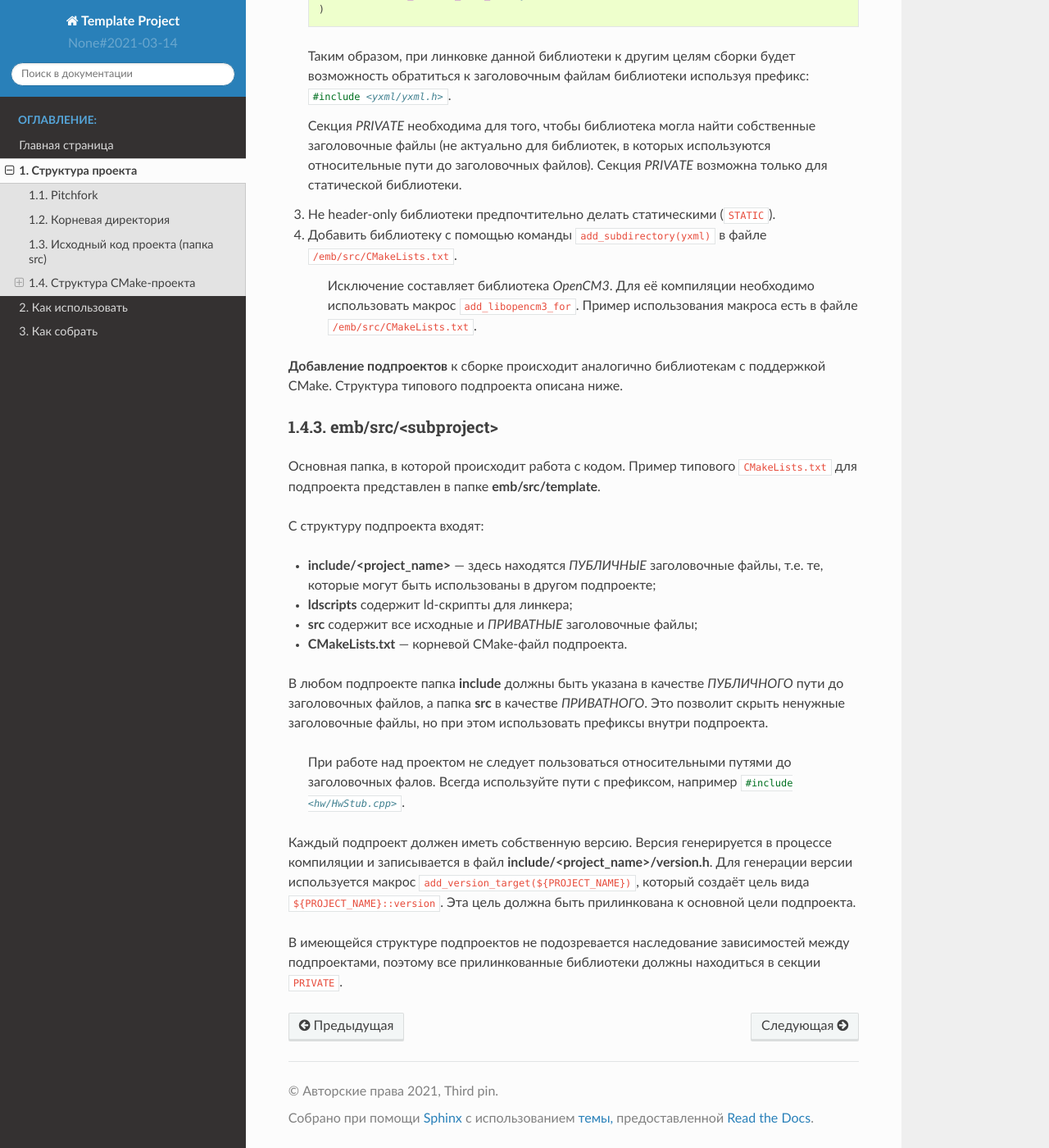
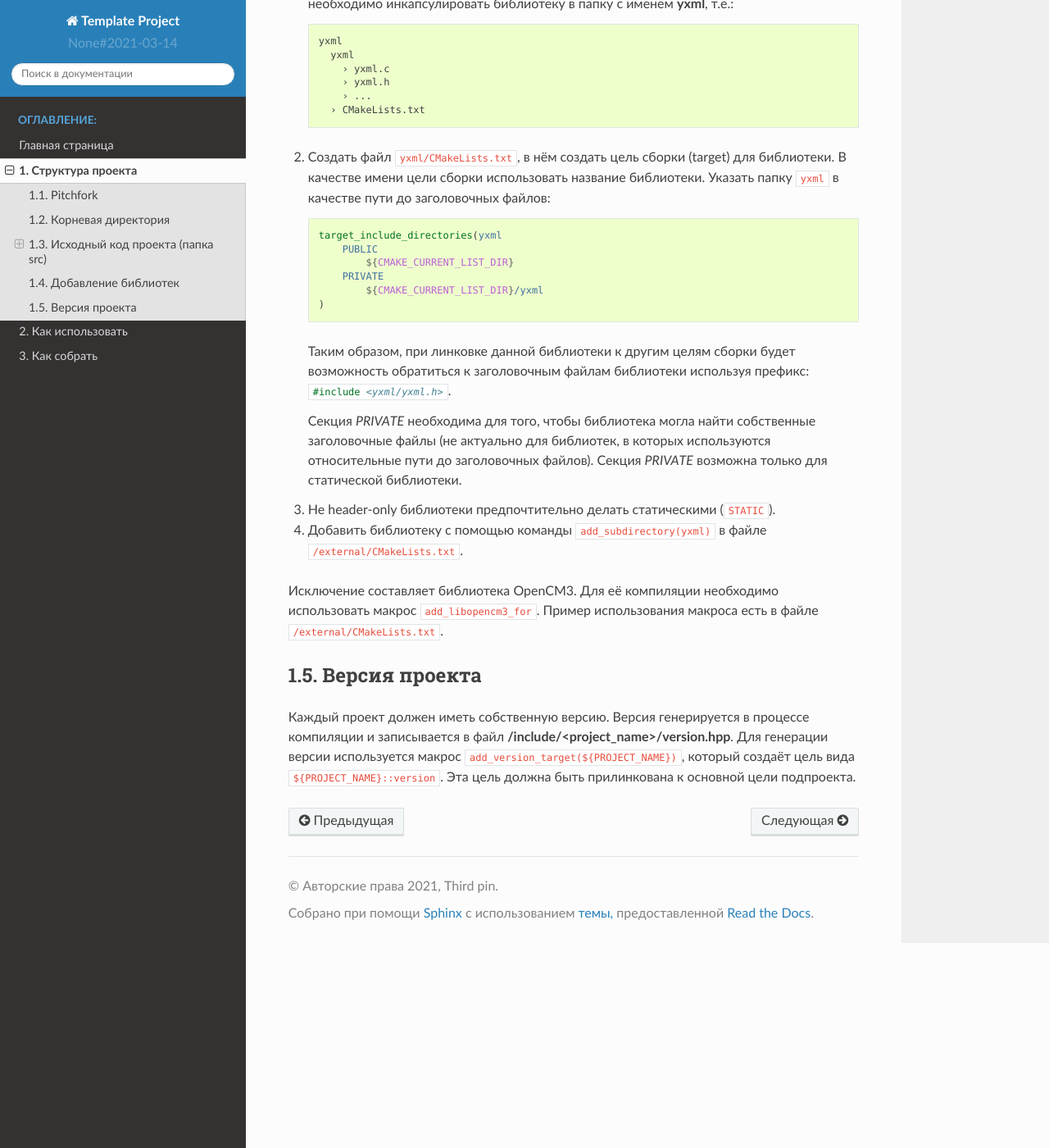
Before and after one commit to zartavr/test1, a Sphinx documentation site: the page built from docs/sphinx/pages/project_structure.rst, in a window 1280 px wide and 1400 px high, scrolled down 3128 px. Shown: the whole window at 82% size. Built offline with Sphinx 7.4.7 and the Read the Docs theme 2.0.0, drawn with Linux system fonts in a browser that asks for light colours; some of the changed text lies outside the part shown.

Commit message:
[docs] Finish project structure section

```diff
--- a/docs/sphinx/pages/project_structure.rst
+++ b/docs/sphinx/pages/project_structure.rst
@@ -34,16 +34,17 @@
   содержимое папки описано ниже;
 
 - **external** — содержит все внешние библиотеки, которые используется в
-  проекте. Чаще всего содержит git модули с библиотеками;
+  проекте. Чаще всего содержит git модули с библиотеками. Так же включает
+  ``CMakeLists.txt`` файл для подключения и настройки целей библиотек;
 
 - **tools** — содержит конфиги для IDE, отладчика, svd-файлы,
   скрипты-генераторы и прочие файлы используемые в при разработке проекта;
 
-- **docs** — документация проекта. Обычно включает папку ``sphinx`` в которой
+- **docs** — документация проекта. Обычно включает папку ``sphinx``, в которой
   располагаются исходники документации для генерации в ReadTheDocs.
 
   Может содержать другие файлы документации, например схему, сгенерированные
-  схемотехниками листинги и прочие.
+  схемотехниками, листинги и прочие.
 
 - **.vscode** — содержит VS Code специфичные файлы настроек. Подробнее будет
   описано ниже.
@@ -73,10 +74,21 @@
 ещё в силу специфики работы инструментов их использующих:
 
 - **.clang-format** — файл настроек для инструмента автоформатирования кода
-  `ClangFormat <http://clang.llvm.org/docs/ClangFormat.html>`_;
+  `ClangFormat <http://clang.llvm.org/docs/ClangFormat.html>`_. Требует
+  ``cland-format`` доступный в окружении;
 
 - **.cmake-format.py** — файл настроек для инструмента автоформатирования
-  CMake-листингов `cmake-format <https://github.com/cheshirekow/cmake_format>`_;
+  CMake-листингов `cmake-format
+  <https://github.com/cheshirekow/cmake_format>`_. Требует установленный пакет
+  ``cmakelang`` в окружении;
+
+   .. Note::
+      Для автоформатирования ``CMakeLists.txt`` в VS Code можно использовать
+      расширение `cheshirekow.cmake-format
+      <https://marketplace.visualstudio.com/items?itemName=cheshirekow.cmake-format>`__.
+      Для корректной работы следует в настройках VS Code указать полный путь до
+      запускаемого файла ``cmake-format``. Иначе, на момент версии расширения
+      0.6.11, расширение отказывается запускаться.
 
 - **.gitignore** — основной список файлов и папок игнорируемых системой
   контроля версий git;
@@ -105,11 +117,7 @@
 Исходный код проекта (папка src)
 --------------------------------
 
-*TODO*
-
-Структура CMake-проекта
------------------------
-
+.. Important::
     Если вы не знаете, что такое CMake, не разбираетесь в понятиях,
     которыми он оперирует, то вам необходимо разобраться. Без этого
     полноценное понимание данного пункта, а так же правильное
@@ -122,33 +130,39 @@
 используется `CMake <https://en.wikipedia.org/wiki/CMake>`__.
 Обязательным требованием к использованию данного шаблона является
 его понимание, а так же наличие в ``PATH`` пути до ``cmake.exe`` —
-запускаемого файла CMake. Требуемая версия: 3.13 и выше.
+запускаемого файла CMake. Требуемая версия: 3.17 и выше.
 
-Любой проект состоит из **проекта верхнего уровня** и **подпроектов**.
-Обычно названия проекта верхнего уровня и подпроектов не совпадают.
-Так же в одном репозитории не желательно иметь больше одного подпроекта.
+../src
+''''''
 
-emb
-+++
-
-Основной код проекта находиться в папке **emb/src**, однако корнем
-CMake проекта является **emb** — в ней находится корневой CMake-файл.
-Данный файл содержит в себе включение всех необходимых кросспроектных
+Основной код проекта находиться в папке **src**, однако корнем
+CMake проекта корень репозитория. В нём находится корневой CMake-файл.
+Данный файл содержит в себе включение всех необходимых кросс проектных
 макросов и библиотек. Данный файл не изменяется между проектами, за
 исключением имени *проекта верхнего уровня*, указанного в нём.
 
-emb/src
-+++++++
+src
+'''
 
-В корневом ``CMakeLists.txt`` включается в сбоку папка **src**.
-Данная папка содержит в себе все библиотеки, сборка которых
-осуществляется в процессе компиляции проекта, а так же все
-подпроекты, соответствующие созданному проекту.
+В корневом ``CMakeLists.txt`` включается в сбоку папка **src**. Данная папка
+содержит в себе все исходники проекта, а основной ``CMakeLists.txt`` проекта. В
+папке должен располагаться ``main.cpp`` — точка входа в приложение. Все
+остальные исходники должны находиться в поддиректориях.
 
-**Добавление библиотек** к сборке осуществляется с помощью
-команды ``add_subdirectory``. Если библиотека не поддерживает сборку
-с помощью CMake, то необходимо (на примере библиотеки
-`yxml <https://code.blicky.net/yorhel/yxml>`__):
+src/ldscripts
+'''''''''''''
+
+Содержит скрипты линкера.
+
+
+Добавление библиотек
+--------------------
+
+Библиотеки располагаются в папке **/external**. Добавление библиотек к сборке
+осуществляется с помощью команды ``add_subdirectory`` в файл
+``/external/CMakeLists.txt``. Если библиотека не поддерживает сборку с помощью
+CMake, то необходимо (на примере библиотеки `yxml
+<https://code.blicky.net/yorhel/yxml>`__):
 
 1. Инкапсулировать библиотеку дополнительно в директорию с именем
    библиотеки. Например, изначальная если изначальная структура
@@ -200,52 +215,18 @@
    (``STATIC``).
 
 4. Добавить библиотеку с помощью команды ``add_subdirectory(yxml)``
-   в файле ``/emb/src/CMakeLists.txt``.
+   в файле ``/external/CMakeLists.txt``.
 
-    Исключение составляет библиотека `OpenCM3`. Для её компиляции
-    необходимо использовать макрос ``add_libopencm3_for``. Пример
-    использования макроса есть в файле ``/emb/src/CMakeLists.txt``.
-
-**Добавление подпроектов** к сборке происходит аналогично библиотекам
-с поддержкой CMake. Структура типового подпроекта описана ниже.
+Исключение составляет библиотека OpenCM3. Для её компиляции необходимо
+использовать макрос ``add_libopencm3_for``. Пример использования макроса
+есть в файле ``/external/CMakeLists.txt``.
 
 
-emb/src/<subproject>
-++++++++++++++++++++
+Версия проекта
+--------------
 
-Основная папка, в которой происходит работа с кодом. Пример типового
-``CMakeLists.txt`` для подпроекта представлен в папке
-**emb/src/template**.
-
-С структуру подпроекта входят:
-
-- **include/<project_name>** — здесь находятся *ПУБЛИЧНЫЕ*
-  заголовочные файлы, т.е. те, которые могут быть
-  использованы в другом подпроекте;
-
-- **ldscripts** содержит ld-скрипты для линкера;
-
-- **src** содержит все исходные и *ПРИВАТНЫЕ* заголовочные файлы;
-
-- **CMakeLists.txt** — корневой CMake-файл подпроекта.
-
-В любом подпроекте папка **include** должны быть указана
-в качестве *ПУБЛИЧНОГО* пути до заголовочных файлов, а папка
-**src** в качестве *ПРИВАТНОГО*. Это позволит скрыть ненужные
-заголовочные файлы, но при этом использовать префиксы внутри
-подпроекта.
-
-    При работе над проектом не следует пользоваться относительными
-    путями до заголовочных фалов. Всегда используйте пути
-    с префиксом, например :cpp:`#include <hw/HwStub.cpp>`.
-
-Каждый подпроект должен иметь собственную версию. Версия генерируется
-в процессе компиляции и записывается в файл
-**include/<project_name>/version.h**. Для генерации версии используется
-макрос ``add_version_target(${PROJECT_NAME})``, который создаёт цель
-вида ``${PROJECT_NAME}::version``. Эта цель должна быть прилинкована
-к основной цели подпроекта.
-
-В имеющейся структуре подпроектов не подозревается наследование
-зависимостей между подпроектами, поэтому все прилинкованные библиотеки
-должны находиться в секции ``PRIVATE``.
+Каждый проект должен иметь собственную версию. Версия генерируется в процессе
+компиляции и записывается в файл **/include/<project_name>/version.hpp**. Для
+генерации версии используется макрос ``add_version_target(${PROJECT_NAME})``,
+который создаёт цель вида ``${PROJECT_NAME}::version``. Эта цель должна быть
+прилинкована к основной цели подпроекта.
```
Also changed, not shown: other parts of docs/sphinx/pages/project_structure.rst (+1 -0 lines).
